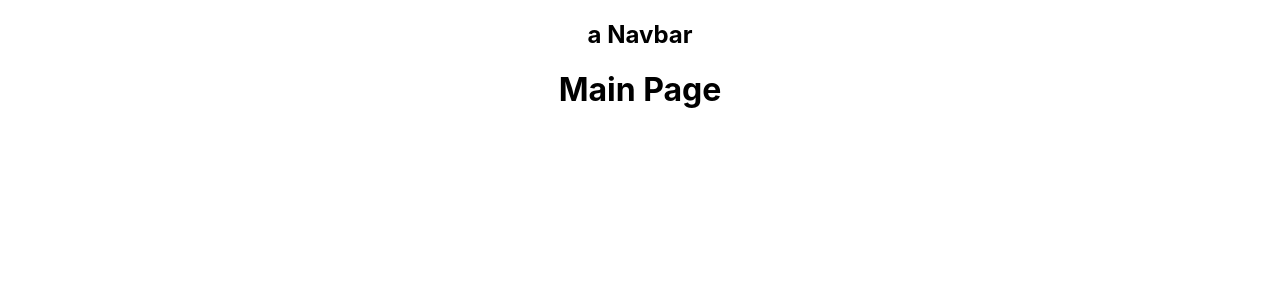
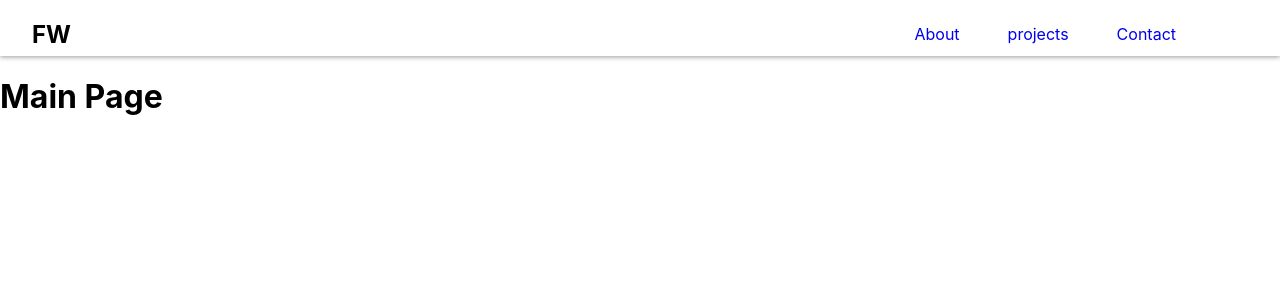
Before and after one commit to Furm1245/react-portfolio, a React (Create React App) app: page / in a window 1280 px wide. Shown: the top 300 px of the page. Built offline with nearby package versions, Linux system fonts and the light colour scheme.

Commit message:
started working on navbar

```diff
--- a/src/App.css
+++ /dev/null
@@ -1,38 +0,0 @@
-.App {
-  text-align: center;
-}
-
-.App-logo {
-  height: 40vmin;
-  pointer-events: none;
-}
-
-@media (prefers-reduced-motion: no-preference) {
-  .App-logo {
-    animation: App-logo-spin infinite 20s linear;
-  }
-}
-
-.App-header {
-  background-color: #282c34;
-  min-height: 100vh;
-  display: flex;
-  flex-direction: column;
-  align-items: center;
-  justify-content: center;
-  font-size: calc(10px + 2vmin);
-  color: white;
-}
-
-.App-link {
-  color: #61dafb;
-}
-
-@keyframes App-logo-spin {
-  from {
-    transform: rotate(0deg);
-  }
-  to {
-    transform: rotate(360deg);
-  }
-}
--- a/src/App.js
+++ b/src/App.js
@@ -1,5 +1,4 @@
 
-import './App.css';
 import MainPage from './components/MainPage/MainPage';
 import Navbar from './components/Navbar/Navbar';
 
--- a/src/components/MainPage/MainPage.js
+++ b/src/components/MainPage/MainPage.js
@@ -1,4 +1,4 @@
-
+import './MainPage.css'
 
 const MainPage = () => {
     return (
--- /dev/null
+++ b/src/components/Navbar/Navbar.css
@@ -0,0 +1,33 @@
+.nav-container {
+    display: flex;
+    width: 100%;
+    justify-content: space-between;
+    height: 7vh;
+    box-shadow: 0 1px 5px rgba(0, 0, 0, .4);
+}
+
+.nav-container ul {
+    margin: 0 5rem;
+    display: flex;
+}
+
+ul a {
+    list-style-type: none;
+    padding: 1.5rem;
+    text-decoration: none;
+}
+
+ul a:hover {
+    /* background-color: aqua; */
+    /* height: 100%; */
+    color: red;
+    border-bottom: 2px solid black;
+}
+
+
+
+.nav-logo {
+    margin-left: 2rem;
+    padding: 0;
+    height: 100%;
+}
--- a/src/components/Navbar/Navbar.js
+++ b/src/components/Navbar/Navbar.js
@@ -1,10 +1,18 @@
-
+import './Navbar.css'
 
 
 const Navbar = () => {
     return (
-        <nav>
-            <h2>a Navbar</h2>
+        <nav className='nav-container'>
+            <div className="nav-logo">
+                <h2>FW</h2>
+            </div>
+            <ul>
+                {/* <li className="list-items"></li> */}
+                <a href='/'><li className="list-items">About</li></a>
+                <a href='/'><li className="list-items">projects</li></a>
+                <a href='/'><li className="list-items">Contact</li></a>
+            </ul>
         </nav>
     )
 }
--- a/src/index.css
+++ b/src/index.css
@@ -1,5 +1,7 @@
 body {
   margin: 0;
+  padding: 0;
+  box-sizing: border-box;
   font-family: -apple-system, BlinkMacSystemFont, 'Segoe UI', 'Roboto', 'Oxygen',
     'Ubuntu', 'Cantarell', 'Fira Sans', 'Droid Sans', 'Helvetica Neue',
     sans-serif;
```
Also changed, not shown: public/index.html (+4 -27 lines), src/components/MainPage/MainPage.css (added).
